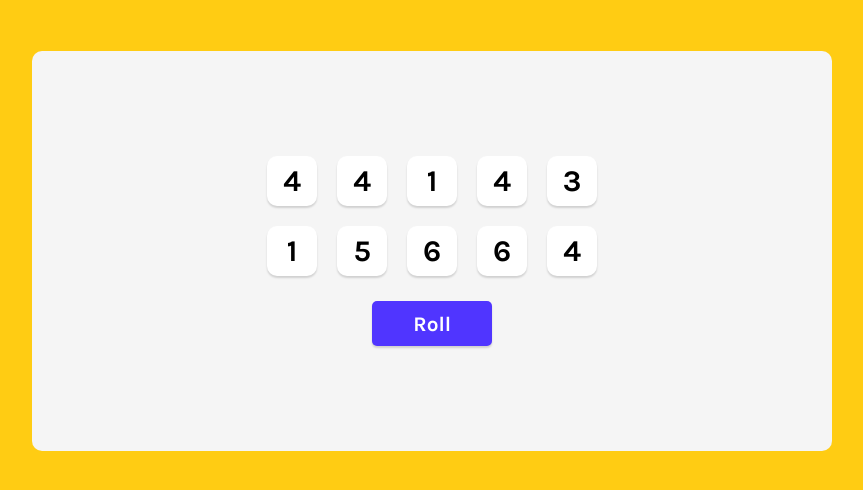
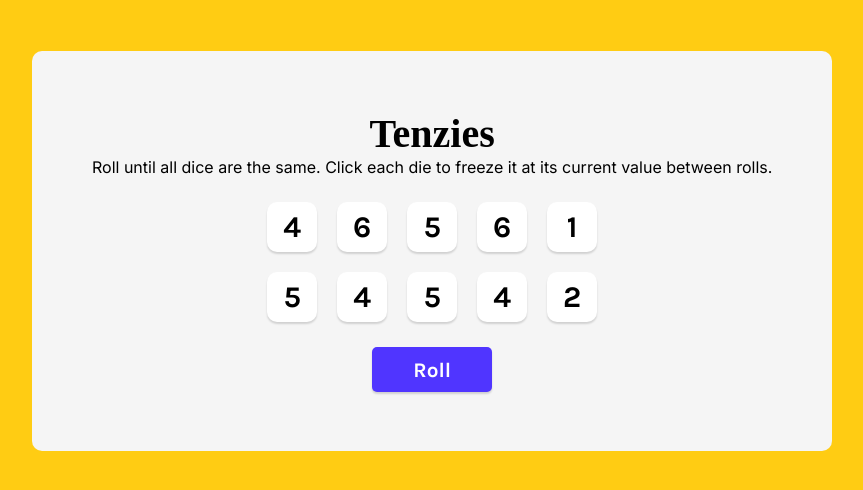
Before and after one commit to ojomaa/tenzies, a React (Vite) app: page / in a window 1280 px wide. Shown: the top 490 px of the page, without its empty margins (19-882 px from the left). Built offline with nearby package versions, Linux system fonts and the light colour scheme.

Commit message:
holdDice functionality and code refactoring

```diff
--- a/src/App.css
+++ b/src/App.css
@@ -17,6 +17,19 @@ main {
   flex-direction: column;
   justify-content: center;
   align-items: center;
+}
+
+.title {
+  font-size: 40px;
+  margin: 0;
+}
+
+.instructions {
+  font-family: 'Inter', sans-serif;
+  font-weight: 400;
+  margin-top: 0;
+  text-align: center;
+  margin-bottom: 25px;
 }
 
 .dice-container {
@@ -40,6 +53,10 @@ main {
   font-size: 20px;
   cursor: pointer;
   background-color: white;
+}
+
+.hold {
+  background-color: #59E391;
 }
 
 .roll-button {
--- a/src/App.jsx
+++ b/src/App.jsx
@@ -1,29 +1,60 @@
 import React from "react"
 import Confetti from "react-confetti"
 import Die from "./Die"
+import { nanoid } from "nanoid"
 
 export default function App() {
 
-  // States
+  // States //
   const [diceNum, setDiceNum] = React.useState(allNewDice())
 
-  // Effects
+  // Variables //
+  const diceNumbers = diceNum.map((die) => (
+    <Die
+      key={die.id}
+      value={die.number}
+      isHeld={die.isHeld}
+      holdDice = {() => holdDice(die.id)}
+    />
+))
 
-  // Functions
+  // Effects //
+
+  // Functions //
+
+  function generateDice() {
+    return {
+        number: Math.ceil(Math.random() * 6),
+        isHeld: false,
+        id: nanoid()
+    }
+}
   function allNewDice() {
-    return Array.from({ length: 10 }, () => Math.ceil(Math.random() * 6))
+
+    return Array.from({ length: 10 }, () => {
+      return generateDice()
+    })
   }
 
   function rollDice() {
-    setDiceNum(allNewDice())
+    setDiceNum(oldDice => oldDice.map(dice => {
+        return dice.isHeld ? dice : generateDice()
+        }
+    ))
+}
+
+  function holdDice(id) {
+    setDiceNum(oldDice => oldDice.map(die => {
+      return die.id === id ?
+          {...die, isHeld: !die.isHeld} :
+          die
+  }))
   }
-
-  const diceNumbers = diceNum.map((num, index) => (
-        <Die key={index} value={num} />
-    ))
 
   return (
     <main>
+      <h1 className="title">Tenzies</h1>
+      <p className="instructions">Roll until all dice are the same. Click each die to freeze it at its current value between rolls.</p>
       <div className='dice-container'>
         {diceNumbers}
       </div>
--- a/src/Die.jsx
+++ b/src/Die.jsx
@@ -3,7 +3,7 @@ import React from "react"
 
 export default function Die(props) {
     return(
-        <div className='dice'>
+        <div className={`dice ${props.isHeld ? 'hold' : '' }`} onClick={props.holdDice}>
             <h2>{props.value}</h2>
         </div>
     )
```
